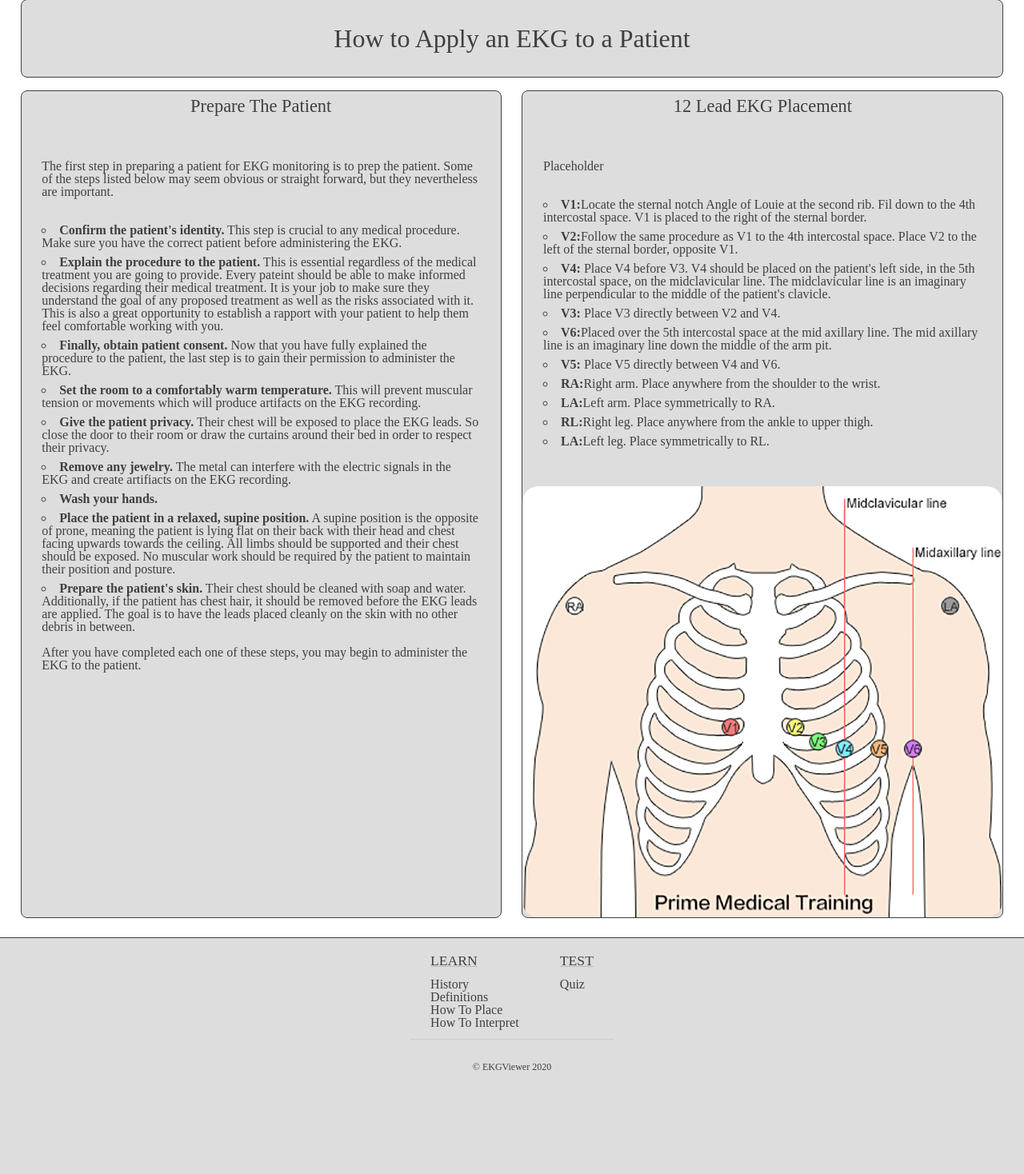
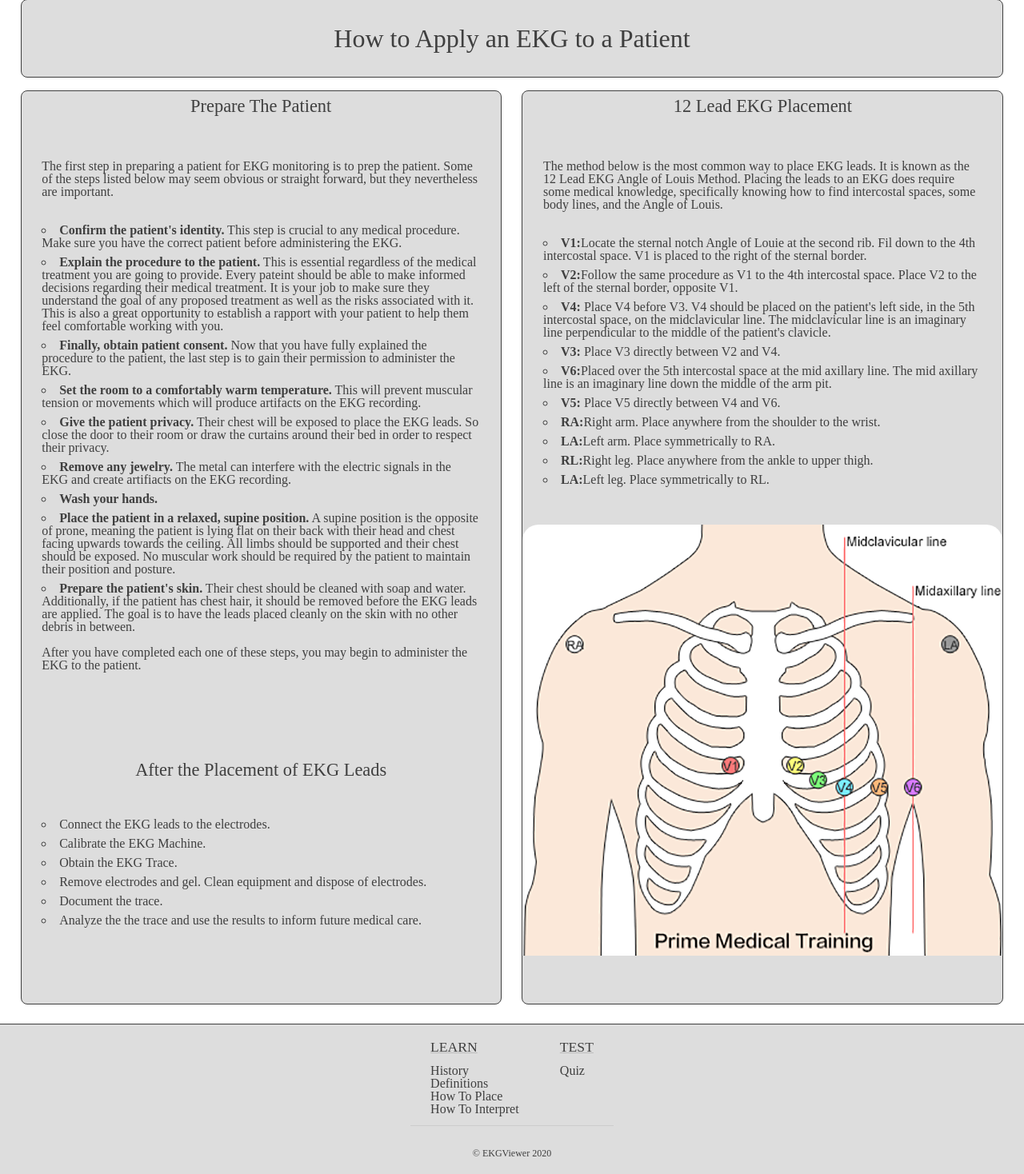
Before and after one commit to roched1atwit/EKGViewer, a PHP site: page /how-to-place.php in a window 1280 px wide. Shown: the part 98-1566 px from the top of the page at 80% size. Before the commit the page ends 1436 px from the top, so only its background shows below. Run offline with PHP 8.4, Linux system fonts and the light colour scheme.

Commit message:
Finished how-to-place page

```diff
--- a/src/css/how-to-place.css
+++ b/src/css/how-to-place.css
@@ -34,18 +34,13 @@ h1 {
     background-color: #dddddd;
 }
 
-/* Need help styling the image */
 #ekg-pic img{
-    text-align: center;
     display:block;
     border-radius: 20px;
+    margin-left: auto;
+    margin-right: auto;
+    padding-bottom: 10%;
 }
-img {
-    border-radius: 50%;
-}
-
-/* end attempt to style image. I do not want
-rounded edges on the picture, Just to algin it in the center */
 
 #page-info-container header {
     padding: 1vh 2vw 1vh 2vw;
--- a/src/how-to-place.php
+++ b/src/how-to-place.php
@@ -81,6 +81,35 @@
                         the patient.
                     </p>
                 </p>
+
+                <br/><br/>
+
+                <header>
+                    <h2>After the Placement of EKG Leads</h2>
+                </header>
+
+                <p>
+                    <ul>
+                        <li>
+                            Connect the EKG leads to the electrodes.
+                        </li>
+                        <li>
+                            Calibrate the EKG Machine.
+                        </li>
+                        <li>
+                            Obtain the EKG Trace.
+                        </li>
+                        <li>
+                            Remove electrodes and gel. Clean equipment and dispose of electrodes.
+                        </li>
+                        <li>
+                            Document the trace.
+                        </li>
+                        <li>
+                            Analyze the the trace and use the results to inform future medical care.
+                        </li>
+                    </ul>
+                </p>
             </article>
             <article>
                 <header>
@@ -88,7 +117,10 @@
                 </header>
                 <p>
                     <p>
-                        Placeholder
+                        The method below is the most common way to place EKG leads. It is known
+                        as the 12 Lead EKG Angle of Louis Method. Placing the leads to an EKG does
+                        require some medical knowledge, specifically knowing how to find intercostal
+                        spaces, some body lines, and the Angle of Louis.
                     </p>
                     <ul>
                         <li>
```
